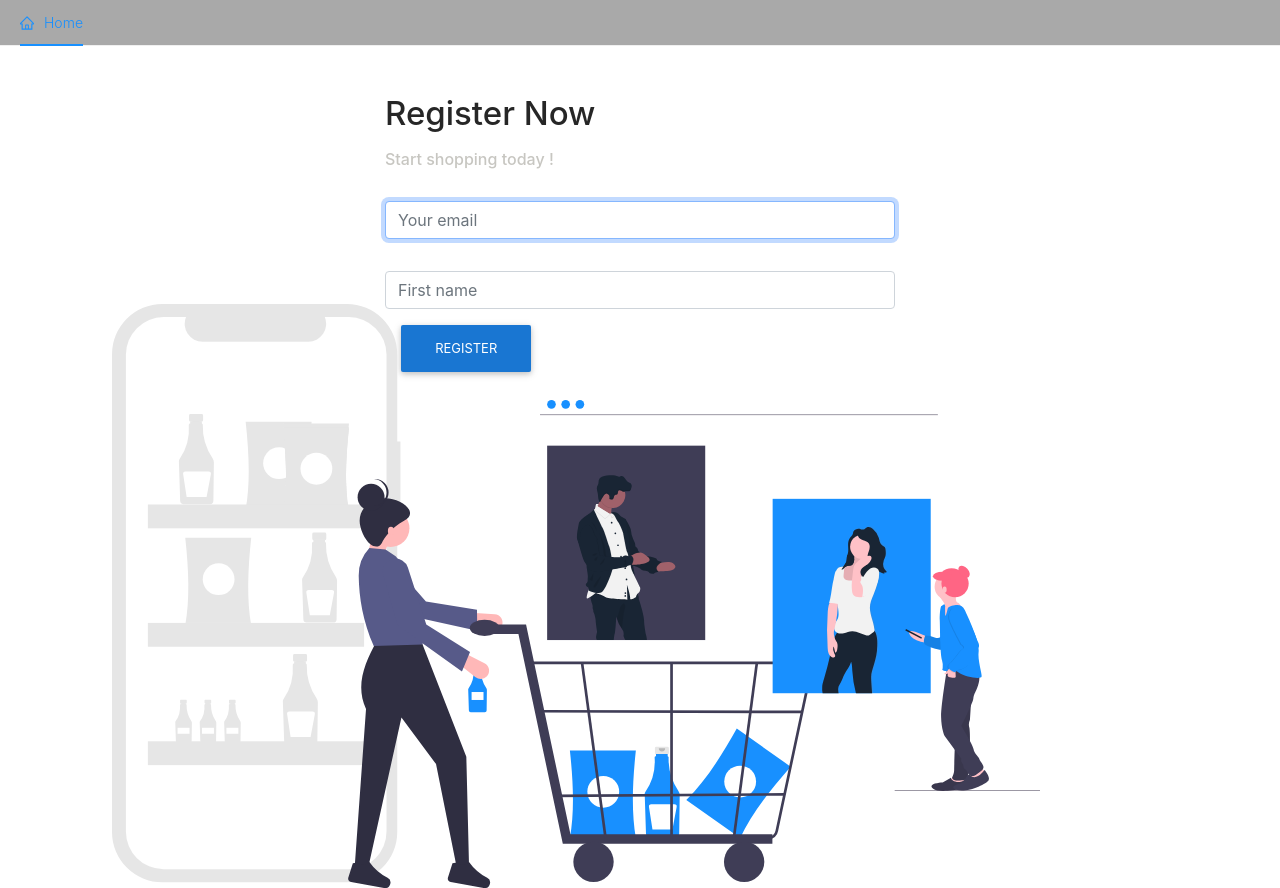
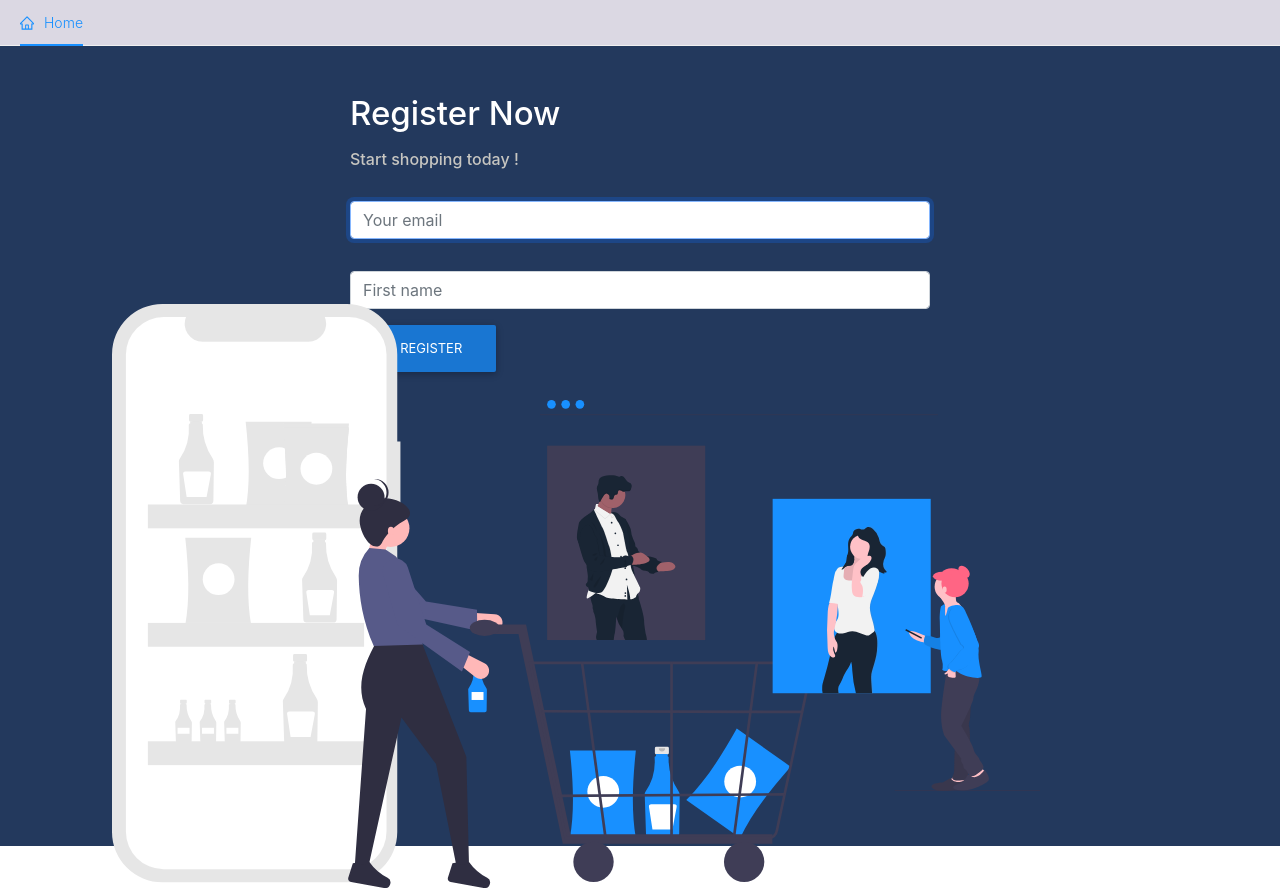
Before and after one commit to Arecio3/Value-Mart, a React (Create React App) app in the folder client/: page /register in a window 1280 px wide. Shown: the top 888 px of the page. Built offline with nearby package versions, Linux system fonts and the light colour scheme; no server answers.

Commit message:
register page is dark

```diff
--- a/client/src/App.js
+++ b/client/src/App.js
@@ -61,7 +61,7 @@ const App = () => {
           <Routes>
               <Route exact path='/' element={<Home />}/>
               <Route exact path='/login' element={<Login/>}/>
-              <Route exact path='/register' element={<Register/>}/>
+              <Route exact path='/register' element={<Register theme={theme}/>}/>
               <Route exact path='/register/complete' element={<RegisterFinal/>}/>
               <Route exact path='/forgot/password' element={<ForgotPassword/>}/>
           </Routes>
--- a/client/src/pages/auth/Register.js
+++ b/client/src/pages/auth/Register.js
@@ -9,7 +9,7 @@ import { toast } from 'react-toastify';
 require("firebase/auth");
 
 toast.configure()
-const Register = () => {
+const Register = ({theme}) => {
     const [email, setEmail] = useState("");
     const [name, setName] = useState("");
     let navigate = useNavigate();
@@ -64,10 +64,10 @@ const Register = () => {
 
 
     return (
-        <div className="container p-5">
-            <div className="row">
+        <div className={theme === "dark" ? "dm-container p-5" : "container p-5"}>
+            <div className={theme === "dark" ? "row text-white" : "row"}>
                 <div className="col-md-6 offset-md-3">
-                    <h2 className='heading'>Register Now</h2>
+                    <h2 className={theme === "dark" ? "text-white heading" : 'heading'}>Register Now</h2>
                     <h6 className='subhead'>Start shopping today !</h6>
                     {registerForm()}
                 </div>
--- a/client/src/styles/header.css
+++ b/client/src/styles/header.css
@@ -11,6 +11,7 @@
 .logo {
     display: none !important;
 }
+
 .dark {
     color: #fff;
 }
@@ -19,8 +20,8 @@
     color: black;
 }
 .dark-mode {
-    background-color: darkgray!important;
-    color: #fff !important;
+    background-color: #DBD8E3!important;
+    color: #1890ff !important;
     /* border-bottom: #1890ff 2px solid !important; */
 }
 
--- a/client/src/styles/register.css
+++ b/client/src/styles/register.css
@@ -2,6 +2,11 @@
     color: #c7c6c1;
 }
 
+.dm-container {
+    z-index: 0;
+    height: 100vh;
+    background-color: #23395d;
+}
 .heading {
     font-size: 33px;
 }
```
